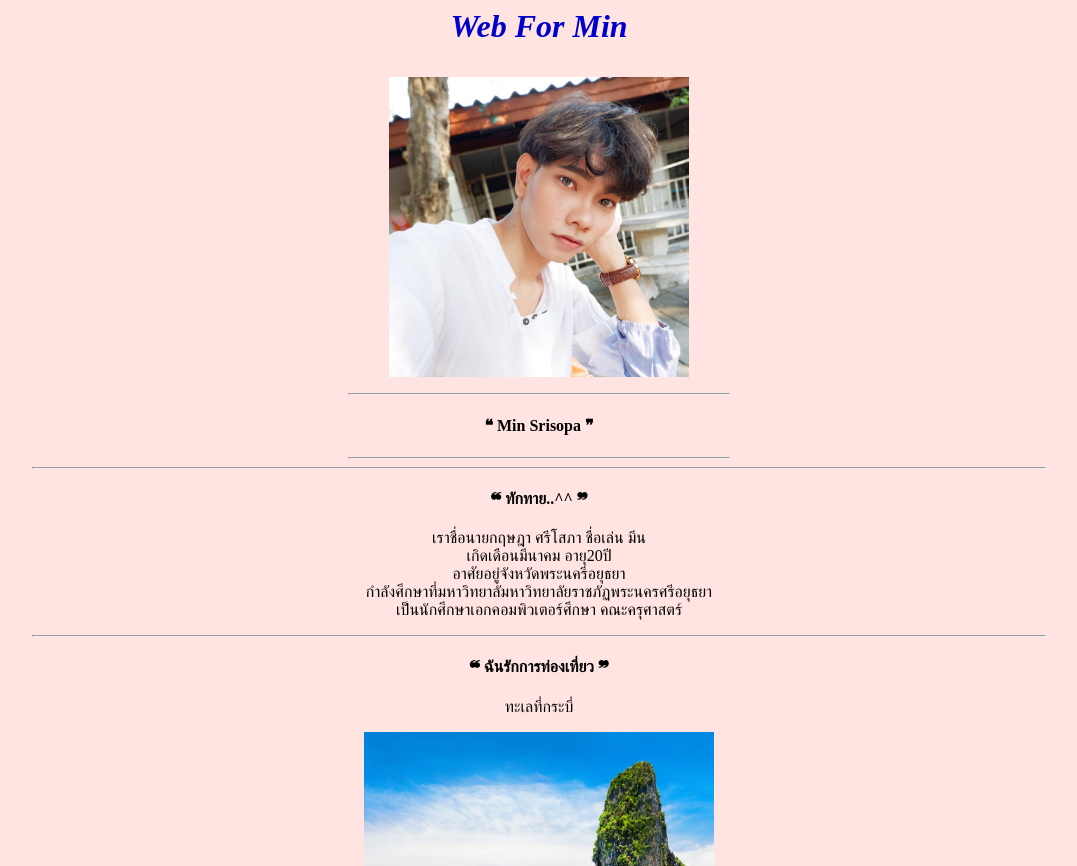
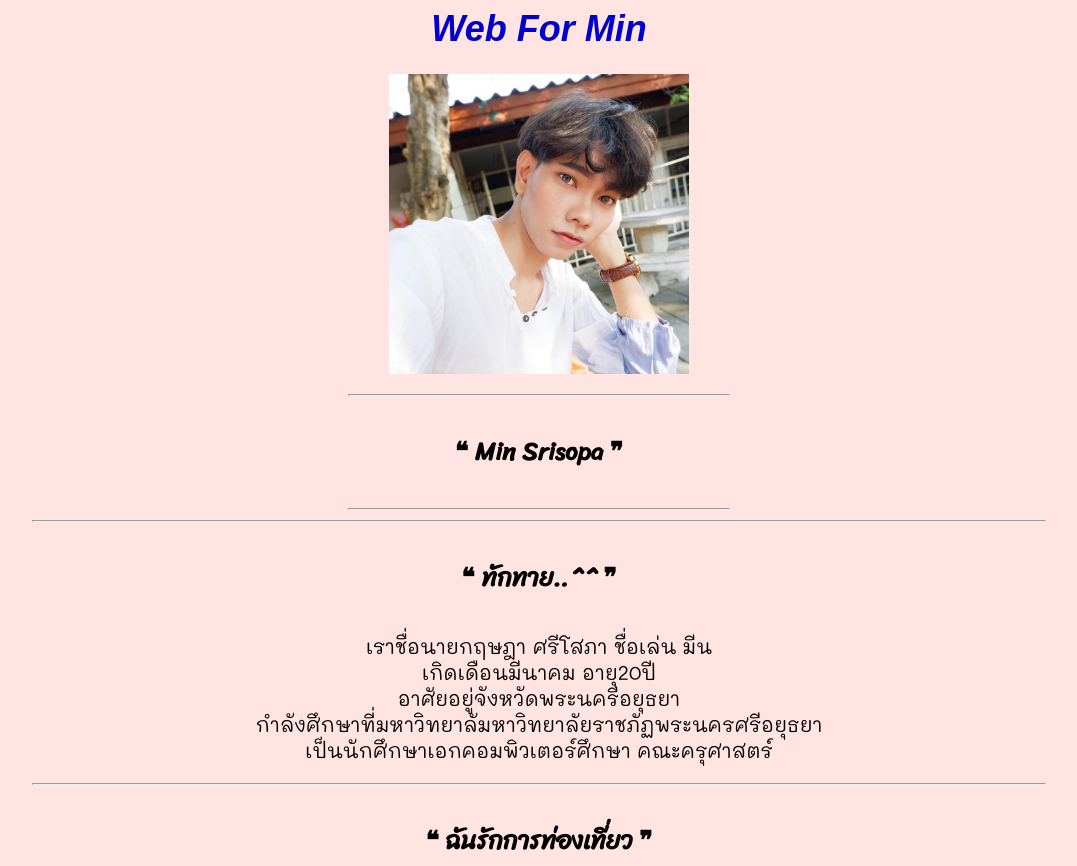
Before and after one commit to Kidsadasri/Kidsadasri.github.io, a plain HTML site: page index.html in a window 1280 px wide. Shown: the top 866 px of the page, without its empty margins (101-1178 px from the left). Drawn offline with Linux system fonts and the light colour scheme; a web font is replaced by a local one.

Commit message:
Update index.html

```diff
--- a/index.html
+++ b/index.html
@@ -2,7 +2,23 @@
 <head>
 <meta charset="UTF-8">
 <title>Min Srisopa</title>
-<style>
+<link href="https://fonts.googleapis.com/css?family=Sriracha&display=swap" rel="stylesheet">
+<link href="https://fonts.googleapis.com/css?family=Mali&display=swap" rel="stylesheet">
+<link href="https://fonts.googleapis.com/css?family=Fontdiner+Swanky|Mali&effect=3d&display=swap" rel="stylesheet">
+   <style>
+     h1 {
+       font-family: 'Fontdiner Swanky', sans-serif;
+       font-size: 36px;
+       text-shadow: 3d;
+     }
+     H4 {
+       font-family: 'sriracha', sans-serif;
+       font-size: 25px;
+     }
+     body {
+       font-family: 'mali', serif;
+       font-size: 20px;
+     }
 body {
 background-color: #FFE4E1;
 }
@@ -10,28 +26,28 @@ background-color: #FFE4E1;
 </head>
 <body>
 <dl>
-<h1><p align = "center"><font color="#0000CD"><i>Web For Min</i></font></h1>
+<div class="font-effect-3d"><h1 align = "center"><font color="#0000CD"><i>Web For Min</i></font></h1></div>
 <p align = "center"><img src="images/min.jpg" width="300" height="300">
 <hr width="30%" align="center" />
-<h4><p align = "center">❝ Min Srisopa ❞</p></h4>
+<h4 align = "center">❝ Min Srisopa ❞</h4>
  <hr width="30%" align="center" />
  <hr width="80%" align="center" />
- <h4><p align = "center">❝ ทักทาย..^^ ❞</p></h4>
+ <h4 align = "center">❝ ทักทาย..^^ ❞</h4>
  <p align = "center">เราชื่อนายกฤษฎา ศรีโสภา ชื่อเล่น มีน<br/>เกิดเดือนมีนาคม อายุ20ปี <br/>อาศัยอยู่จังหวัดพระนครีอยุธยา<br/>กำลังศึกษาที่มหาวิทยาลัมหาวิทยาลัยราชภัฏพระนครศรีอยุธยา<br/>
   เป็นนักศึกษาเอกคอมพิวเตอร์ศึกษา คณะครุศาสตร์ </p>
 <hr width="80%" align="center" />
-<h4><p align = "center">❝ ฉันรักการท่องเที่ยว ❞</p></h4>
+<h4 align = "center">❝ ฉันรักการท่องเที่ยว ❞</h4>
 <p align = "center">ทะเลที่กระบี่</p>
 <p align = "center"><img src="images/krabi.jpg" width="350" height="300">
   <p align = "center">ม่อนแจ่มที่เชียงใหม่</p>
   <p align = "center"><img src="images/mon.jpg" width="350" height="300">
 <hr width="80%" align="center" />
-<h4><p align = "center">❝ อัลบั้มรูปของเรา ❞</p></h4>
+<h4 align = "center">❝ อัลบั้มรูปของเรา ❞</h4>
 <p align = "center"><img src="images/min2.jpg" width="250" height="250">
 <img class="thumbnail" src="images/min.jpg" width="250" height="250">
 <img class="thumbnail" src="images/min1.jpg" width="250" height="250"></br>
 <hr width="80%" align="center" />
-<h4><p align = "center">❝ Video For Me ❞</p></h4>
+<h4 align = "center">❝ Video For Me ❞</h4>
 <p align = "center">❝ ต่อไปชมวิดีโอจากYoutube..ครับ ❞</p>
 <dt align = "center"><iframe width="560" height="315" src="https://www.youtube.com/embed/SRKEuf-NYWM" frameborder="0" allow="accelerometer; autoplay; encrypted-media; gyroscope; picture-in-picture" allowfullscreen></iframe></dt>
 <hr width="50%" align="center" />
@@ -50,7 +66,7 @@ background-color: #FFE4E1;
 </center>
 <hr width="80%" align="center" />
 <center>
-<h4><p align = "center">❝ ช่องทางการติดต่อ ❞</p></h4>
+<h4 align = "center">❝ ช่องทางการติดต่อ ❞</h4>
 <Img src="images/face1.png" width="50" height="50">Min Srisopa</br>
 <Img src="images/ig1.png" width="50" height="50">Min Srisopa</br>
 <Img src="images/line.png" width="40" height="40">minchn_nn</br>
```
